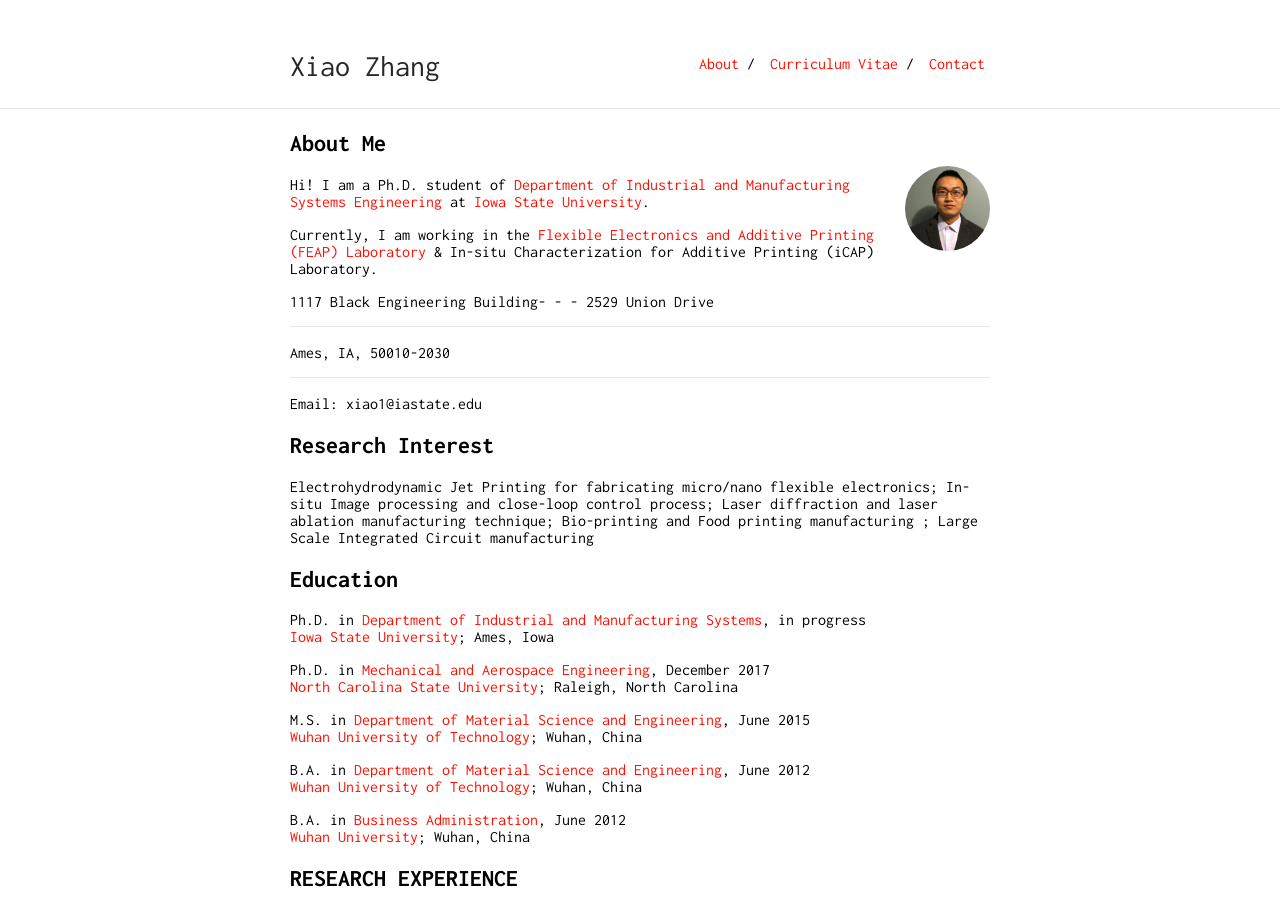
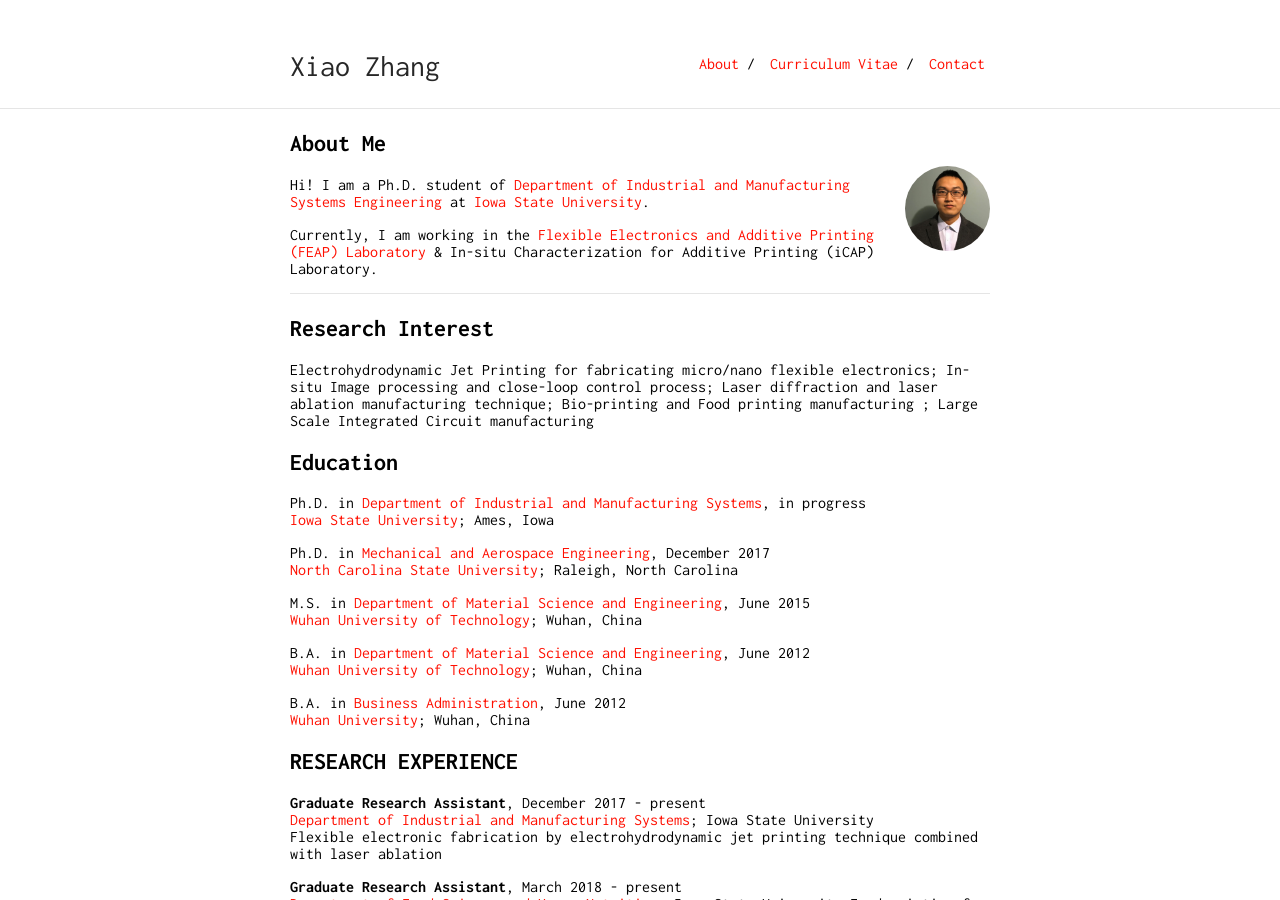
Before and after one commit to zhangxiao2018/zhangxiao2018.github.io, a Jekyll site: the page built from index.md, in a window 1280 px wide and 900 px high. Built offline with Jekyll 4.4.1, drawn with Linux system fonts in a browser that asks for light colours; our own code applies the rules of GitHub Pages for plain Markdown files.

Commit message:
Update index.md

```diff
--- a/index.md
+++ b/index.md
@@ -9,13 +9,7 @@
 Hi! I am a Ph.D. student of [Department of Industrial and Manufacturing Systems Engineering](https://www.imse.iastate.edu/) at [Iowa State University](https://www.iastate.edu/).
 
 Currently, I am working in the [Flexible Electronics and Additive Printing (FEAP) Laboratory](https://www.imse.iastate.edu/feap/) & In-situ Characterization for Additive Printing (iCAP) Laboratory.
-
-1117 Black Engineering Building- - -
-2529 Union Drive
 - - -
-Ames, IA, 50010-2030
-- - -
-Email: xiao1@iastate.edu
 
 ## Research Interest
 Electrohydrodynamic Jet Printing for fabricating micro/nano flexible electronics; In-situ Image processing and close-loop control process; Laser diffraction and laser ablation manufacturing technique; Bio-printing and Food printing manufacturing
```
